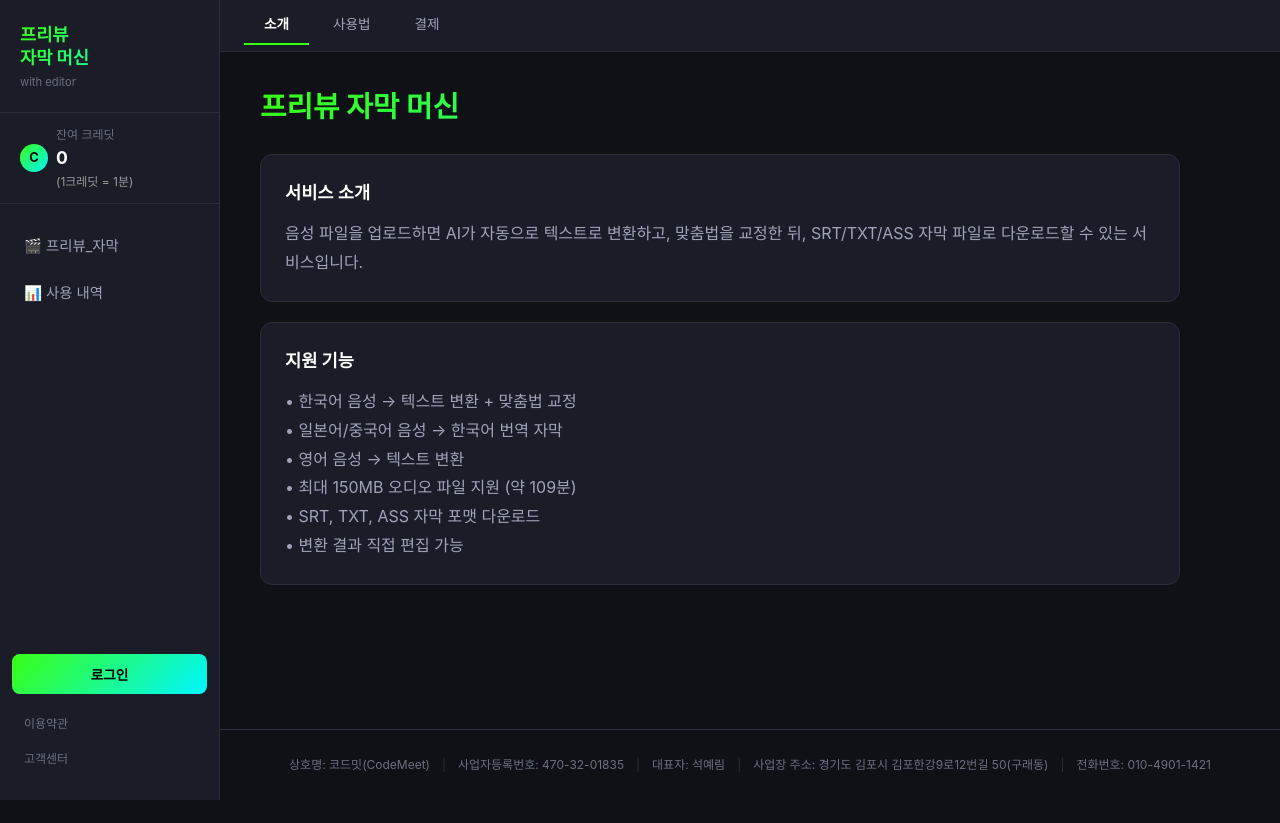
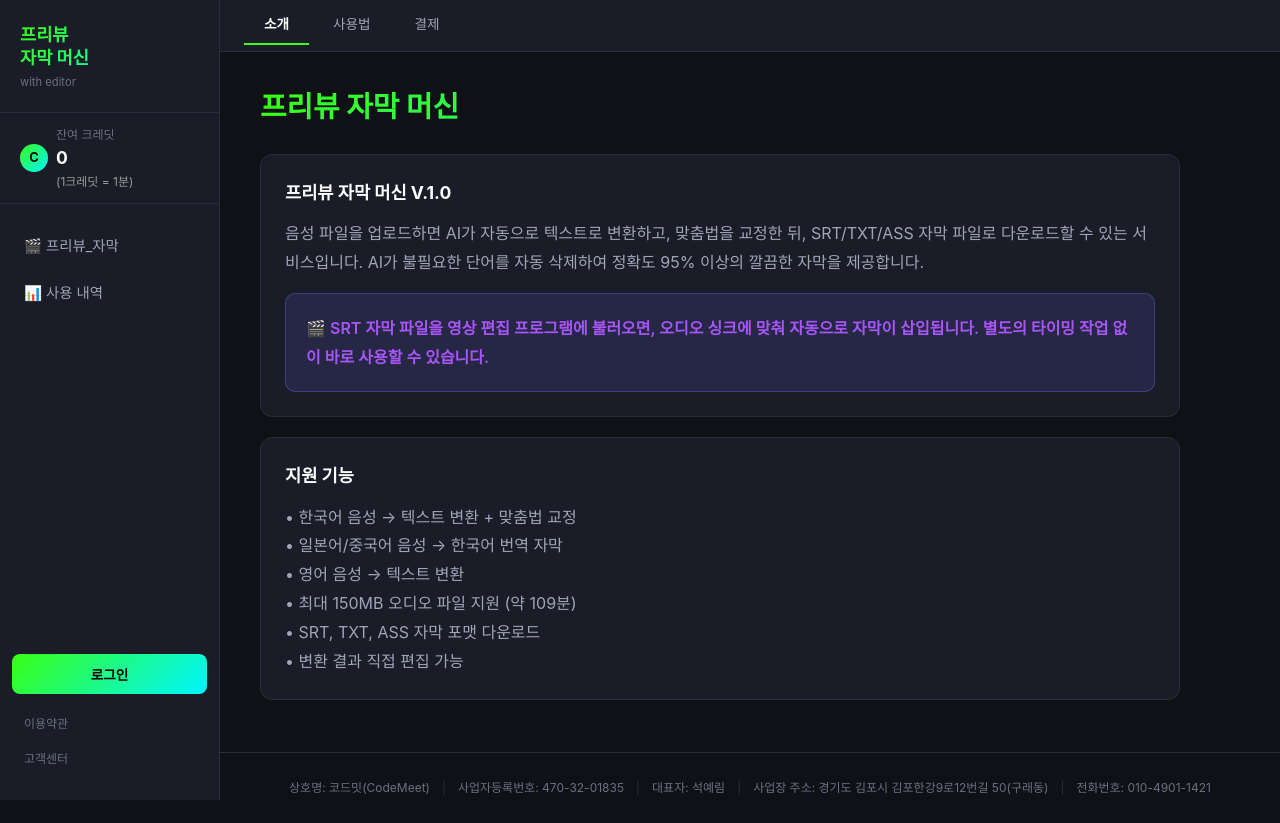
Before and after one commit to evilmuff0805-create/PR_text, a React (Vite) app in the folder client/: page /intro in a window 1280 px wide. Before the commit the page ends 800 px from the top, so only its background shows below. Built offline with nearby package versions, Linux system fonts and the light colour scheme; a web font is replaced by a local one.

Commit message:
인트로 페이지 수정: 프리뷰 자막 머신 V.1.0, SRT 자동 싱크 강조

```diff
--- a/client/src/pages/IntroPage.jsx
+++ b/client/src/pages/IntroPage.jsx
@@ -11,11 +11,22 @@ export default function IntroPage() {
         프리뷰 자막 머신
       </h2>
       <div className="card" style={{ marginBottom: '20px' }}>
-        <h3 style={{ fontSize: '1.1rem', marginBottom: '12px', color: 'var(--text-primary)' }}>서비스 소개</h3>
+        <h3 style={{ fontSize: '1.1rem', marginBottom: '12px', color: 'var(--text-primary)' }}>프리뷰 자막 머신 V.1.0</h3>
         <p style={{ color: 'var(--text-secondary)', lineHeight: 1.8 }}>
-          음성 파일을 업로드하면 AI가 자동으로 텍스트로 변환하고, 맞춤법을 교정한 뒤,
-          SRT/TXT/ASS 자막 파일로 다운로드할 수 있는 서비스입니다.
+          음성 파일을 업로드하면 AI가 자동으로 텍스트로 변환하고, 맞춤법을 교정한 뒤, SRT/TXT/ASS 자막 파일로 다운로드할 수 있는 서비스입니다. AI가 불필요한 단어를 자동 삭제하여 정확도 95% 이상의 깔끔한 자막을 제공합니다.
         </p>
+        <div style={{
+          marginTop: '16px',
+          background: 'rgba(99, 102, 241, 0.15)',
+          border: '1px solid rgba(99, 102, 241, 0.4)',
+          borderRadius: '10px',
+          padding: '20px',
+          color: '#A855F7',
+          fontWeight: 600,
+          lineHeight: 1.8,
+        }}>
+          🎬 SRT 자막 파일을 영상 편집 프로그램에 불러오면, 오디오 싱크에 맞춰 자동으로 자막이 삽입됩니다. 별도의 타이밍 작업 없이 바로 사용할 수 있습니다.
+        </div>
       </div>
       <div className="card" style={{ marginBottom: '20px' }}>
         <h3 style={{ fontSize: '1.1rem', marginBottom: '12px', color: 'var(--text-primary)' }}>지원 기능</h3>
```
